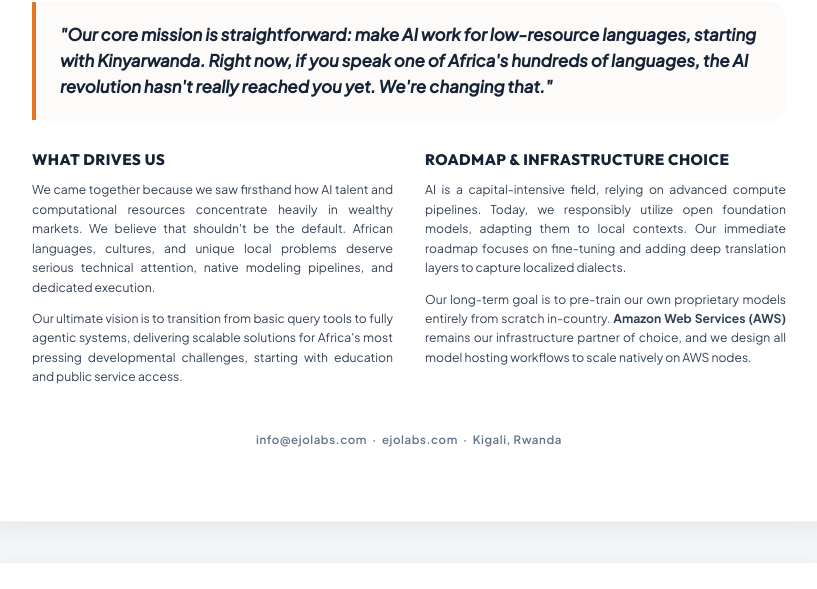
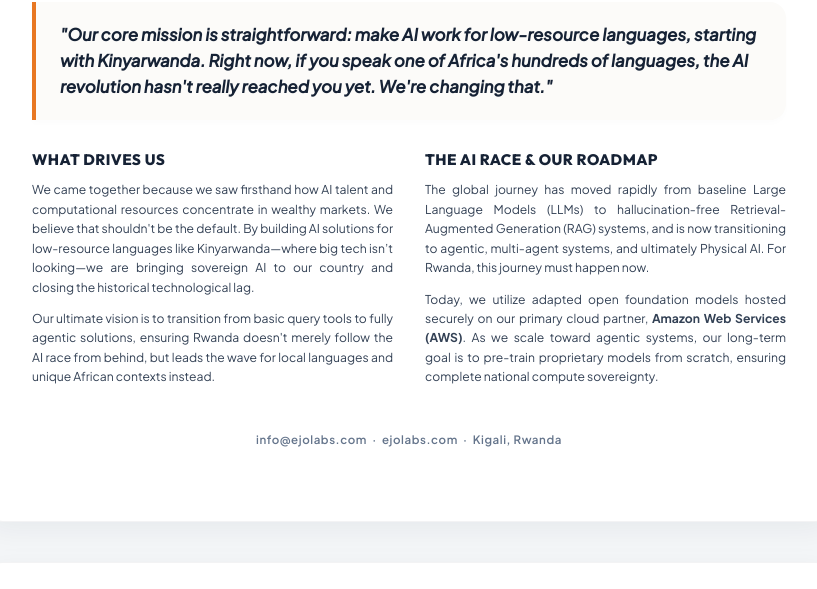
Before and after one commit to MarshalPrime/EjoLabs_AI_Services, a website: page risa_proposal.html in a window 1280 px wide. Shown: the part 859-1448 px from the top of the page, without its empty margins (231-1048 px from the left). Drawn offline with Linux system fonts and the light colour scheme.

Commit message:
feat: add details about global AI journey, closing lag, and leading the wave on Page 2

```diff
--- a/risa_proposal.html
+++ b/risa_proposal.html
@@ -655,20 +655,20 @@
         <div>
           <h3 style="font-size: 0.95rem; color: var(--navy-dark); margin-bottom: 8px; font-weight: 800; text-transform: uppercase; letter-spacing: 0.03em;">What Drives Us</h3>
           <p style="font-size: 0.76rem; line-height: 1.6; color: var(--grey-dark); text-align: justify; margin-bottom: 12px;">
-            We came together because we saw firsthand how AI talent and computational resources concentrate heavily in wealthy markets. We believe that shouldn't be the default. African languages, cultures, and unique local problems deserve serious technical attention, native modeling pipelines, and dedicated execution.
+            We came together because we saw firsthand how AI talent and computational resources concentrate in wealthy markets. We believe that shouldn't be the default. By building AI solutions for low-resource languages like Kinyarwanda—where big tech isn’t looking—we are bringing sovereign AI to our country and closing the historical technological lag.
           </p>
           <p style="font-size: 0.76rem; line-height: 1.6; color: var(--grey-dark); text-align: justify;">
-            Our ultimate vision is to transition from basic query tools to fully agentic systems, delivering scalable solutions for Africa's most pressing developmental challenges, starting with education and public service access.
+            Our ultimate vision is to transition from basic query tools to fully agentic solutions, ensuring Rwanda doesn't merely follow the AI race from behind, but leads the wave for local languages and unique African contexts instead.
           </p>
         </div>
 
         <div>
-          <h3 style="font-size: 0.95rem; color: var(--navy-dark); margin-bottom: 8px; font-weight: 800; text-transform: uppercase; letter-spacing: 0.03em;">Roadmap &amp; Infrastructure Choice</h3>
+          <h3 style="font-size: 0.95rem; color: var(--navy-dark); margin-bottom: 8px; font-weight: 800; text-transform: uppercase; letter-spacing: 0.03em;">The AI Race &amp; Our Roadmap</h3>
           <p style="font-size: 0.76rem; line-height: 1.6; color: var(--grey-dark); text-align: justify; margin-bottom: 12px;">
-            AI is a capital-intensive field, relying on advanced compute pipelines. Today, we responsibly utilize open foundation models, adapting them to local contexts. Our immediate roadmap focuses on fine-tuning and adding deep translation layers to capture localized dialects.
+            The global journey has moved rapidly from baseline Large Language Models (LLMs) to hallucination-free Retrieval-Augmented Generation (RAG) systems, and is now transitioning to agentic, multi-agent systems, and ultimately Physical AI. For Rwanda, this journey must happen now.
           </p>
           <p style="font-size: 0.76rem; line-height: 1.6; color: var(--grey-dark); text-align: justify;">
-            Our long-term goal is to pre-train our own proprietary models entirely from scratch in-country. <strong>Amazon Web Services (AWS)</strong> remains our infrastructure partner of choice, and we design all model hosting workflows to scale natively on AWS nodes.
+            Today, we utilize adapted open foundation models hosted securely on our primary cloud partner, <strong>Amazon Web Services (AWS)</strong>. As we scale toward agentic systems, our long-term goal is to pre-train proprietary models from scratch, ensuring complete national compute sovereignty.
           </p>
         </div>
       </div>
```
